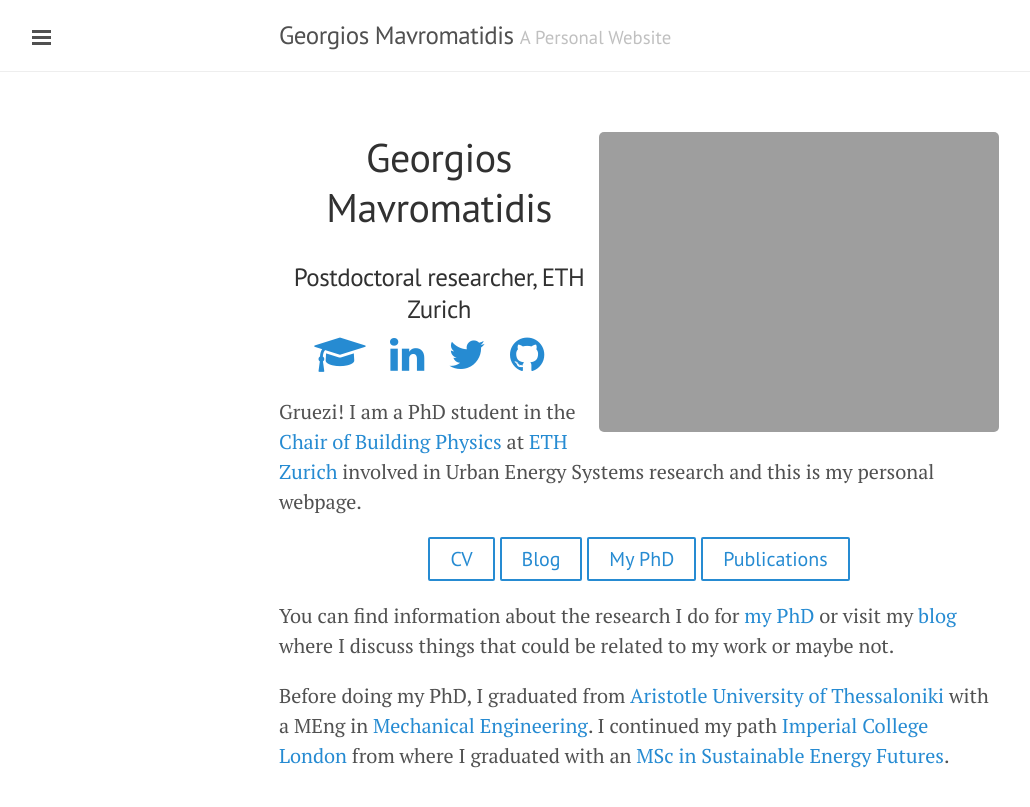
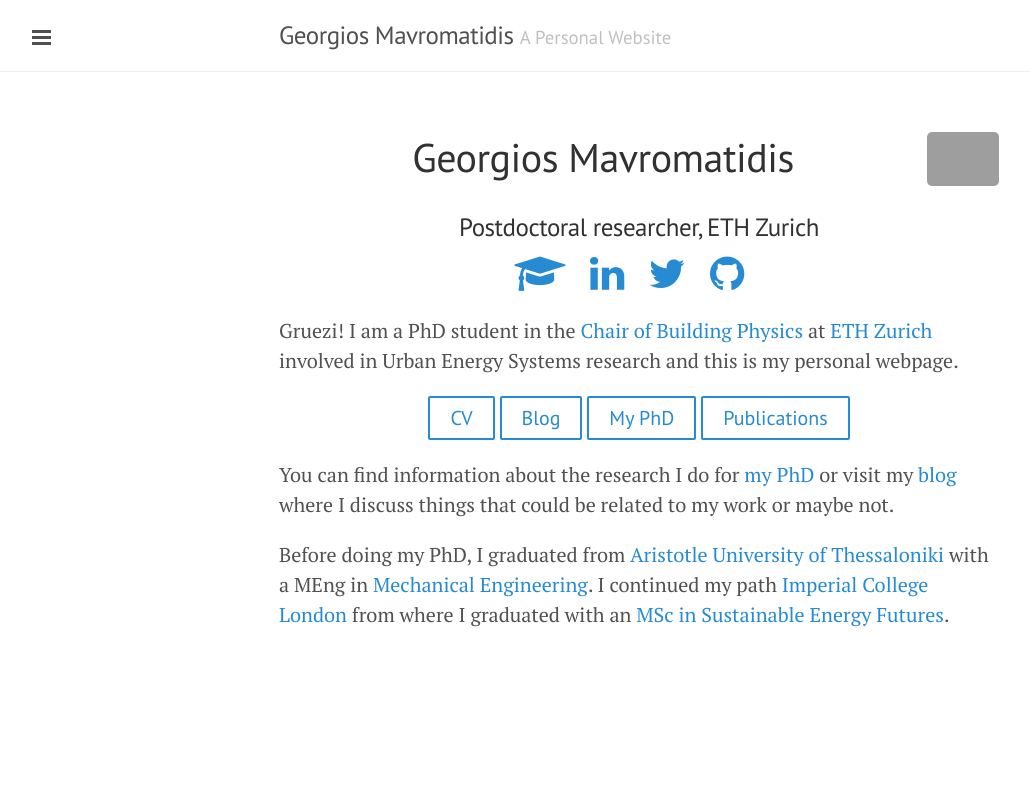
Before and after one commit to gmavrom33/gmavrom.github.io, a Jekyll site: the page built from index.md, in a window 1280 px wide. Shown: the top 807 px of the page, without its empty margins (1-1031 px from the left). Built offline with Jekyll 4.4.1, drawn with Linux system fonts in a browser that asks for light colours.

Commit message:
Update index.md

```diff
--- a/index.md
+++ b/index.md
@@ -3,7 +3,7 @@
 title: Home
 ---
 
-<img align="right" src="http://mavromatidis.me/downloads/Mavromatidis_circle.png" height="20%">
+<img align="right" src="http://mavromatidis.me/downloads/Mavromatidis_circle.png"  width="10%" height="10%">
 
 <center> <h1>Georgios Mavromatidis</h1> </center>
 
```
